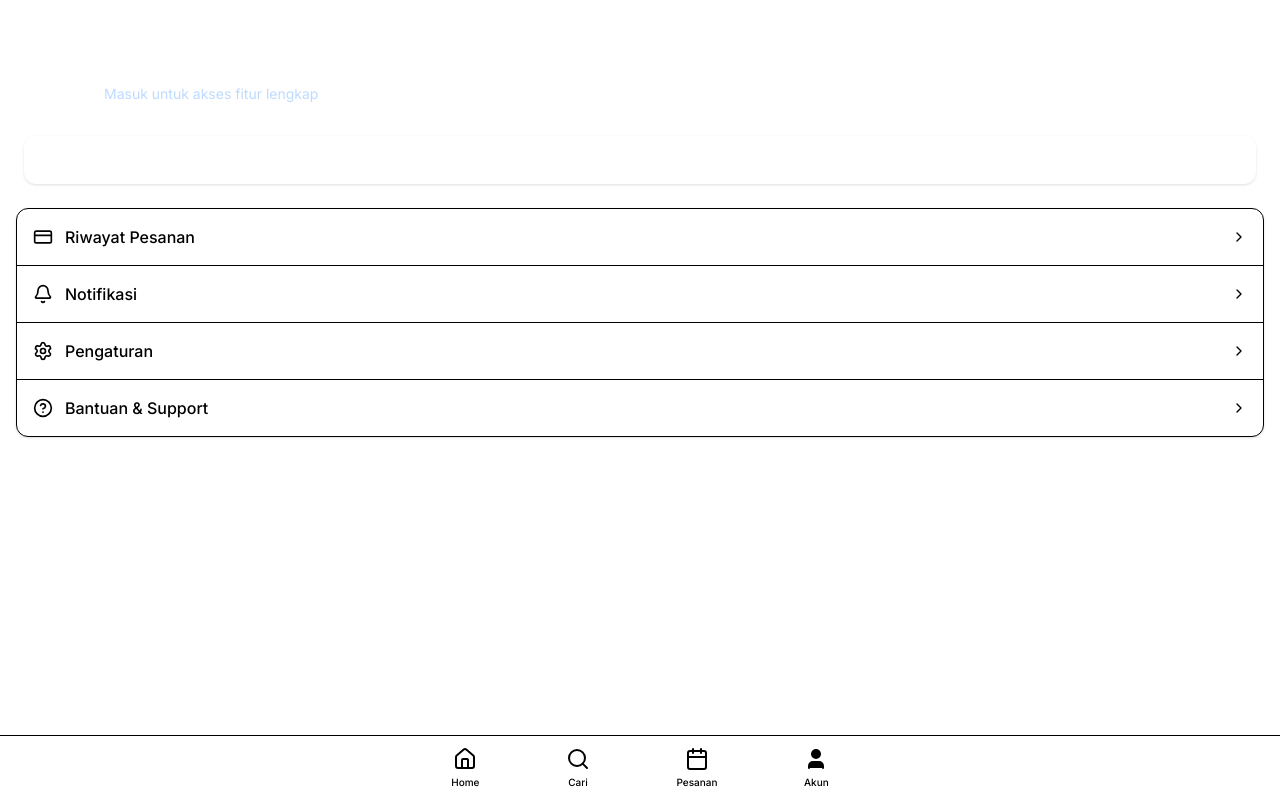
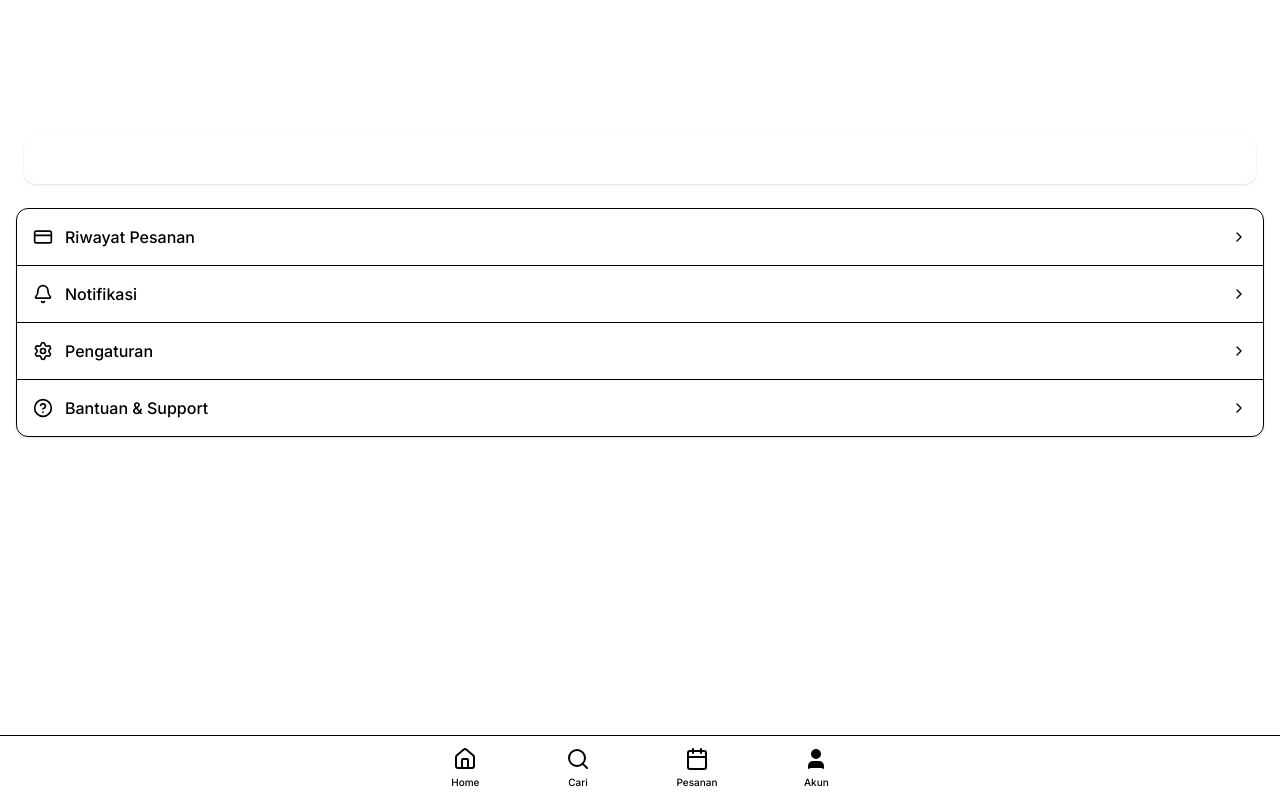
Before and after one commit to JerryHollywhite/TkngBtm, a Next.js app: page /profile in a window 1280 px wide. Built offline with nearby package versions, Linux system fonts and the light colour scheme; no server answers.

Commit message:
Fix: Improve profile page button visibility

```diff
--- a/app/(customer)/profile/page.tsx
+++ b/app/(customer)/profile/page.tsx
@@ -40,7 +40,7 @@ export default function ProfilePage() {
                         <h1 className="text-xl font-bold">
                             {user ? (user.user_metadata?.full_name || 'Pengguna') : 'Halo, Tamu'}
                         </h1>
-                        <p className="text-blue-200 text-sm">
+                        <p className="text-white text-sm">
                             {user ? user.email : 'Masuk untuk akses fitur lengkap'}
                         </p>
                     </div>
@@ -48,7 +48,7 @@ export default function ProfilePage() {
 
                 {!user && !isLoading && (
                     <Link href="/login">
-                        <Button variant="secondary" className="w-full font-bold">
+                        <Button variant="secondary" className="w-full font-bold bg-white text-primary hover:bg-white/90">
                             Masuk / Daftar
                         </Button>
                     </Link>
```
